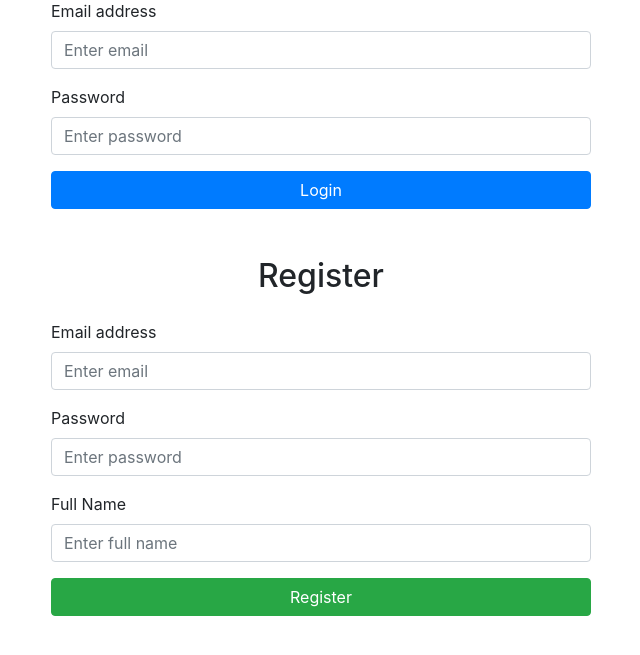
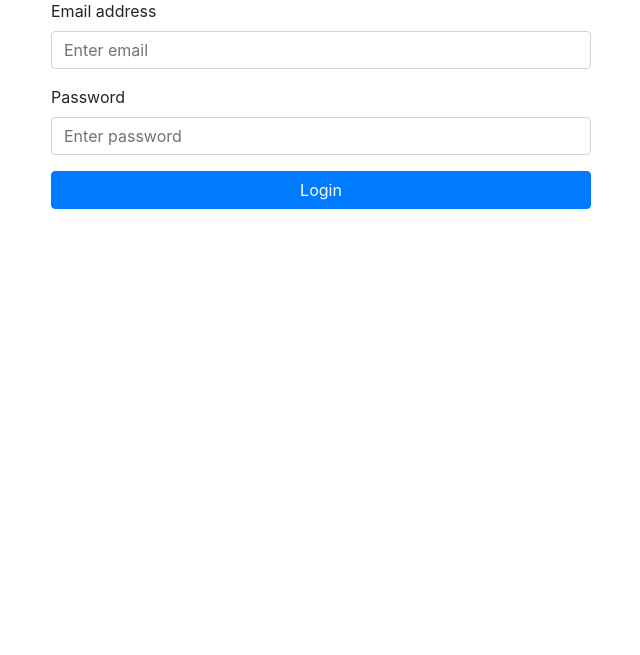
Before and after one commit to Deepak1916/SupplyEase, a Flask app: page / in a window 1280 px wide. Shown: the part 111-766 px from the top of the page, without its empty margins (319-959 px from the left). Run offline with Flask 3, Linux system fonts and the light colour scheme; some libraries are stand-ins or nearby versions.

Commit message:
revert cognito

```diff
--- a/app.py
+++ b/app.py
@@ -4,76 +4,12 @@ import supplier_db
 from flask import Flask, render_template, request, redirect, url_for, flash
 
 app = Flask(__name__)
-app.secret_key = 'new1secret2key3'
 # Add this line to disable caching
 app.config['TEMPLATES_AUTO_RELOAD'] = True
-
-# AWS Cognito configuration
-USER_POOL_ID = 'us-east-1_erMshRu9l'
-CLIENT_ID = '1onduoua1vsj1m3fembqu5fjmh'
-REGION = 'us-east-1'
-
-# Initialize boto3 client for Cognito
-client = boto3.client('cognito-idp', region_name=REGION)
 
 @app.route('/')
 def index():
     return render_template('login.html')
-
-@app.route('/login', methods=['POST'])
-def login_post():
-    email = request.form['email']
-    password = request.form['password']
-
-    try:
-        # Attempt to authenticate user with Cognito
-        response = client.initiate_auth(
-            AuthFlow='USER_PASSWORD_AUTH',
-            AuthParameters={
-                'USERNAME': email,
-                'PASSWORD': password
-            },
-            ClientId=CLIENT_ID
-        )
-        flash("Login successful!", "success")
-        return redirect(url_for('manage_suppliers'))
-
-    except client.exceptions.NotAuthorizedException:
-        flash("Incorrect username or password.", "danger")
-        return redirect(url_for('login'))
-    except client.exceptions.UserNotFoundException:
-        flash("User does not exist.", "danger")
-        return redirect(url_for('login'))
-    except Exception as e:
-        flash(str(e), "danger")
-        return redirect(url_for('login'))
-
-@app.route('/register', methods=['POST'])
-def register_post():
-    email = request.form['reg_email']
-    password = request.form['reg_password']
-    full_name = request.form['reg_name']
-
-    try:
-        # Register a new user in Cognito
-        response = client.sign_up(
-            ClientId=CLIENT_ID,
-            Username=email,
-            Password=password,
-            UserAttributes=[
-                {'Name': 'email', 'Value': email},
-                {'Name': 'name', 'Value': full_name}
-            ]
-        )
-        flash("Registration successful! Please check your email to confirm your account.", "success")
-        return redirect(url_for('login'))
-
-    except client.exceptions.UsernameExistsException:
-        flash("User already exists.", "danger")
-        return redirect(url_for('login'))
-    except Exception as e:
-        flash(str(e), "danger")
-        return redirect(url_for('login'))
 
 @app.route('/suppliers', methods=['GET', 'POST'])
 def manage_suppliers():
@@ -105,9 +41,6 @@ def edit_supplier(supplier_id):
     suppliers = supplier_db.get_all_suppliers()
     return render_template('suppliers.html', supplier=supplier, suppliers=suppliers)
 
-#--------------------Integrating AWS Cognito User Pool-------------------------------------
-
-
 if __name__ == '__main__':
     app.run(debug=True)
     #app.run(host='0.0.0.0', port=5000)
--- a/templates/login.html
+++ b/templates/login.html
@@ -1,11 +1,10 @@
-<!--
 <!DOCTYPE html>
 <html lang="en">
 <head>
     <meta charset="UTF-8">
     <meta name="viewport" content="width=device-width, initial-scale=1.0">
     <title>Login</title>
-    <!--<link rel="stylesheet" href="https://stackpath.bootstrapcdn.com/bootstrap/4.5.2/css/bootstrap.min.css">
+    <!--<link rel="stylesheet" href="https://stackpath.bootstrapcdn.com/bootstrap/4.5.2/css/bootstrap.min.css">-->
     <link rel="stylesheet" href="https://cdn.jsdelivr.net/npm/bootstrap@4.4.1/dist/css/bootstrap.min.css" integrity="sha384-Vkoo8x4CGsO3+Hhxv8T/Q5PaXtkKtu6ug5TOeNV6gBiFeWPGFN9MuhOf23Q9Ifjh" crossorigin="anonymous">
 </head>
 <body>
@@ -23,7 +22,7 @@
                         <input type="password" class="form-control" id="password" name="password" placeholder="Enter password" required>
                     </div>
                 <div>
-                    <!--<button type="submit" class="btn btn-primary btn-block">Login</button>
+                    <!--<button type="submit" class="btn btn-primary btn-block">Login</button>-->
                     <a href="{{ url_for('manage_suppliers') }}" class="btn btn-primary btn-block">Login</a>
                 </div>
                 </form>
@@ -34,62 +33,3 @@
     <script src="https://cdn.jsdelivr.net/npm/bootstrap@4.5.2/dist/js/bootstrap.bundle.min.js"></script>
 </body>
 </html>
--->
-
-
-<!DOCTYPE html>
-<html lang="en">
-<head>
-    <meta charset="UTF-8">
-    <meta name="viewport" content="width=device-width, initial-scale=1.0">
-    <title>Login</title>
-    <link rel="stylesheet" href="https://cdn.jsdelivr.net/npm/bootstrap@4.4.1/dist/css/bootstrap.min.css" integrity="sha384-Vkoo8x4CGsO3+Hhxv8T/Q5PaXtkKtu6ug5TOeNV6gBiFeWPGFN9MuhOf23Q9Ifjh" crossorigin="anonymous">
-</head>
-<body>
-    <div class="container">
-        <div class="row justify-content-center">
-            <div class="col-md-6">
-                <h2 class="text-center mt-5">Welcome to Dunnes</h2>
-
-                <!-- Login Form -->
-                <form method="POST" action="{{ url_for('login_post') }}">
-                    <div class="form-group mt-4">
-                        <label for="email">Email address</label>
-                        <input type="email" class="form-control" id="email" name="email" placeholder="Enter email" required>
-                    </div>
-                    <div class="form-group">
-                        <label for="password">Password</label>
-                        <input type="password" class="form-control" id="password" name="password" placeholder="Enter password" required>
-                    </div>
-                    <div>
-                        <button type="submit" class="btn btn-primary btn-block">Login</button>
-                    </div>
-                </form>
-
-                <!-- Registration Form -->
-                <h2 class="text-center mt-5">Register</h2>
-                <form method="POST" action="{{ url_for('register_post') }}">
-                    <div class="form-group mt-4">
-                        <label for="reg_email">Email address</label>
-                        <input type="email" class="form-control" id="reg_email" name="reg_email" placeholder="Enter email" required>
-                    </div>
-                    <div class="form-group">
-                        <label for="reg_password">Password</label>
-                        <input type="password" class="form-control" id="reg_password" name="reg_password" placeholder="Enter password" required>
-                    </div>
-                    <div class="form-group">
-                        <label for="reg_name">Full Name</label>
-                        <input type="text" class="form-control" id="reg_name" name="reg_name" placeholder="Enter full name" required>
-                    </div>
-                    <div>
-                        <button type="submit" class="btn btn-success btn-block">Register</button>
-                    </div>
-                </form>
-
-            </div>
-        </div>
-    </div>
-    <script src="https://code.jquery.com/jquery-3.5.1.slim.min.js"></script>
-    <script src="https://cdn.jsdelivr.net/npm/bootstrap@4.5.2/dist/js/bootstrap.bundle.min.js"></script>
-</body>
-</html>
```
